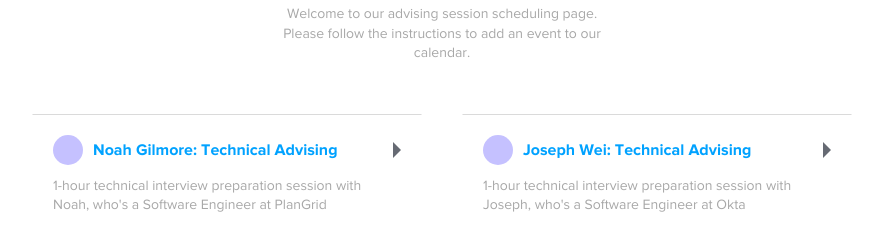
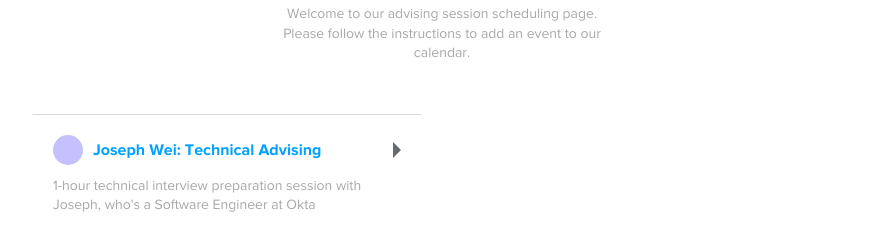
Before and after one commit to muratsu/pathriseadvisors, a plain HTML site: page index.html in a window 1280 px wide. Shown: the part 120-370 px from the top of the page, without its empty margins (198-1081 px from the left). Drawn offline with Linux system fonts and the light colour scheme.

Commit message:
Noah leaves

```diff
--- a/index.html
+++ b/index.html
@@ -41,7 +41,7 @@
         <div class="ptm wrapper">
           <div class="js-event-type-list-region">
             <div class="row">
-              <div class="cell">
+              <!-- <div class="cell">
                 <a href="https://calendly.com/noah-gilmore/pathrise">
                   <div class="event-type">
                     <div class="marker" style="background-color:#c5c1ff"></div>
@@ -52,7 +52,7 @@
                       Engineer at PlanGrid</div>
                   </div>
                 </a>
-              </div>
+              </div> -->
               <!-- <div class="cell">
                 <a href="https://calendly.com/lindapei/pathrise">
                   <div class="event-type">
```
